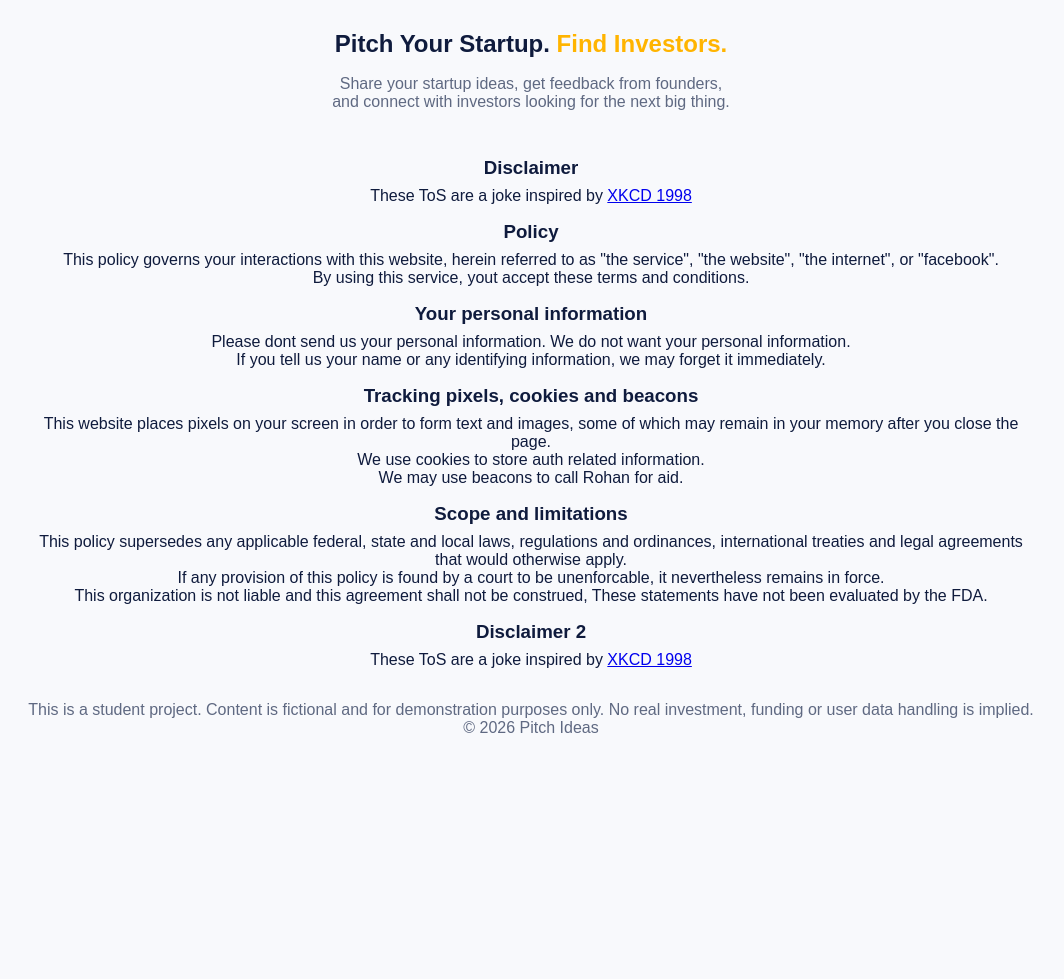
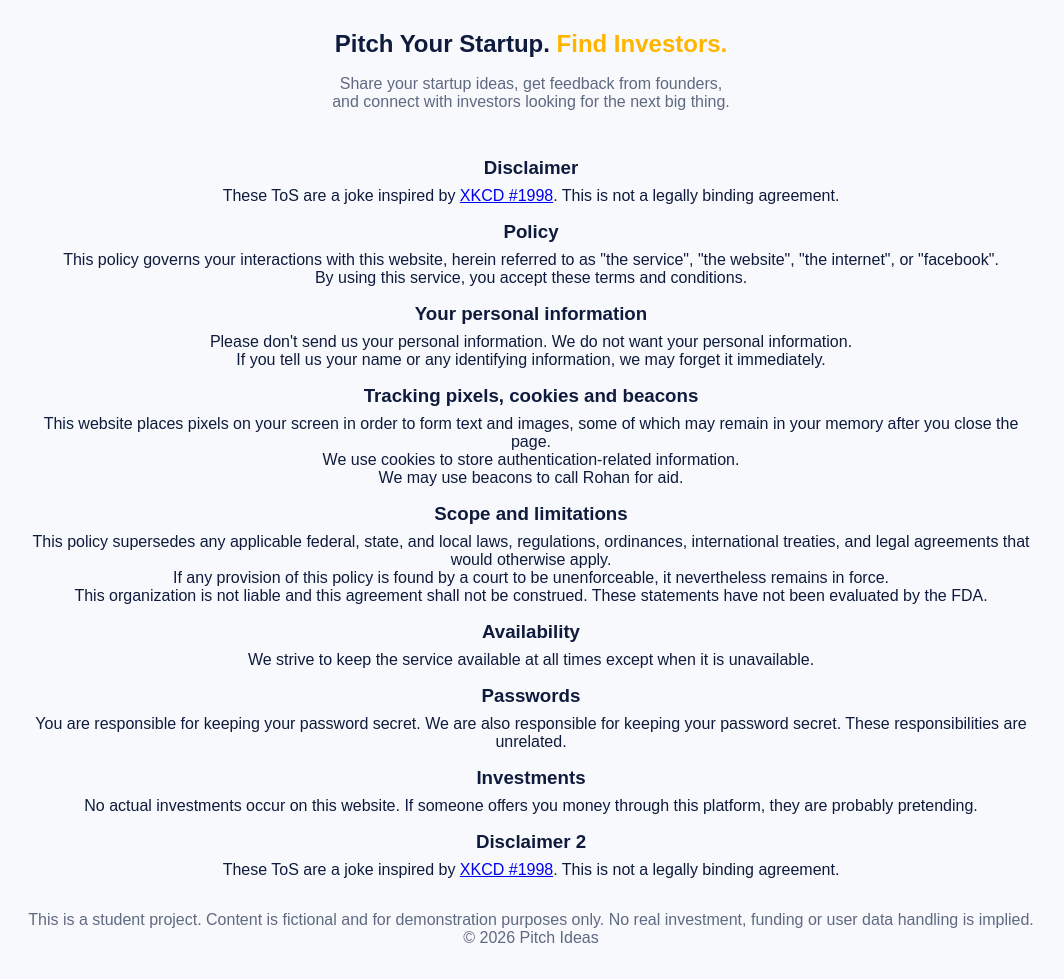
Before and after one commit to I-had-a-bad-idea/pitch.ideas, a Python web app: template internal/views/templates/tos.html in a window 1280 px wide. Shown: the part 84-1063 px from the top of the page, without its empty margins (109-1173 px from the left). Before the commit the page ends 817 px from the top, so only its background shows below. Run offline with Jinja, Linux system fonts and the light colour scheme; the template is opened without the code that fills it, so the values that code supplies are empty.

Commit message:
Add some more jokes to the ToS and make disclaimer a bit stronger

```diff
--- a/internal/views/templates/tos.html
+++ b/internal/views/templates/tos.html
@@ -47,18 +47,21 @@
 <section class="content">
     <div class="container" align="center">
         <h3>Disclaimer</h3>
-        <p>These ToS are a joke inspired by <a href="https://xkcd.com/1998/">XKCD 1998</a></p>
+        <p>
+            These ToS are a joke inspired by <a href="https://xkcd.com/1998/">XKCD #1998</a>.
+            This is not a legally binding agreement.
+        </p>
 
         <h3>Policy</h3>
         <p>
             This policy governs your interactions with this website, herein referred to as
             "the service", "the website", "the internet", or "facebook". <br>
-            By using this service, yout accept these terms and conditions.
+            By using this service, you accept these terms and conditions.
         </p>
 
         <h3>Your personal information</h3>
         <p>
-            Please dont send us your personal information. We do not want your personal information. <br>
+            Please don't send us your personal information. We do not want your personal information. <br>
             If you tell us your name or any identifying information, we may forget it immediately.
         </p>
 
@@ -66,22 +69,41 @@
         <p>
             This website places pixels on your screen in order to form text and images,
             some of which may remain in your memory after you close the page. <br>
-            We use cookies to store auth related information. <br>
-
+            We use cookies to store authentication-related information. <br>
             We may use beacons to call Rohan for aid.
         </p>
 
         <h3>Scope and limitations</h3>
         <p>
-            This policy supersedes any applicable federal, state and local laws, regulations and ordinances,
-            international treaties and legal agreements that would otherwise apply. <br>
-            If any provision of this policy is found by a court to be unenforcable, it nevertheless remains in force.
+            This policy supersedes any applicable federal, state, and local laws, regulations, ordinances,
+            international treaties, and legal agreements that would otherwise apply. <br>
+            If any provision of this policy is found by a court to be unenforceable, it nevertheless remains in force.
             <br>
-            This organization is not liable and this agreement shall not be construed, These statements have not been evaluated by the FDA.
+            This organization is not liable and this agreement shall not be construed. These statements have not been evaluated by the FDA.
+        </p>
+
+        <h3>Availability</h3>
+        <p>
+            We strive to keep the service available at all times except when it is unavailable.
+        </p>
+        <h3>Passwords</h3>
+        <p>
+            You are responsible for keeping your password secret.
+            We are also responsible for keeping your password secret.
+            These responsibilities are unrelated.
+        </p>
+
+        <h3>Investments</h3>
+        <p>
+            No actual investments occur on this website.
+            If someone offers you money through this platform, they are probably pretending.
         </p>
 
         <h3>Disclaimer 2</h3>
-        <p>These ToS are a joke inspired by <a href="https://xkcd.com/1998/">XKCD 1998</a></p>
+        <p>
+            These ToS are a joke inspired by <a href="https://xkcd.com/1998/">XKCD #1998</a>.
+            This is not a legally binding agreement.
+        </p>
     </div>
 </section>
 
```
